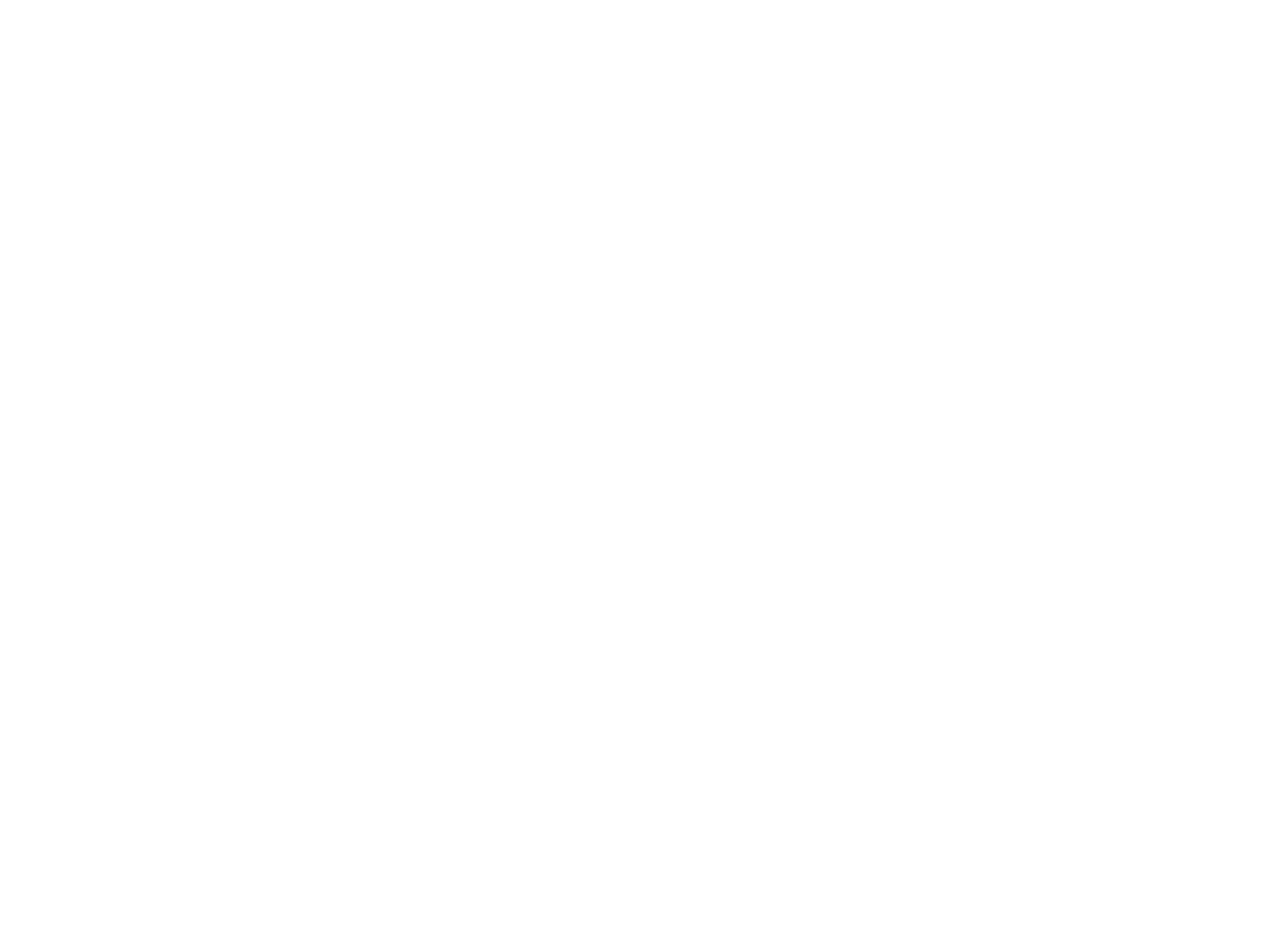
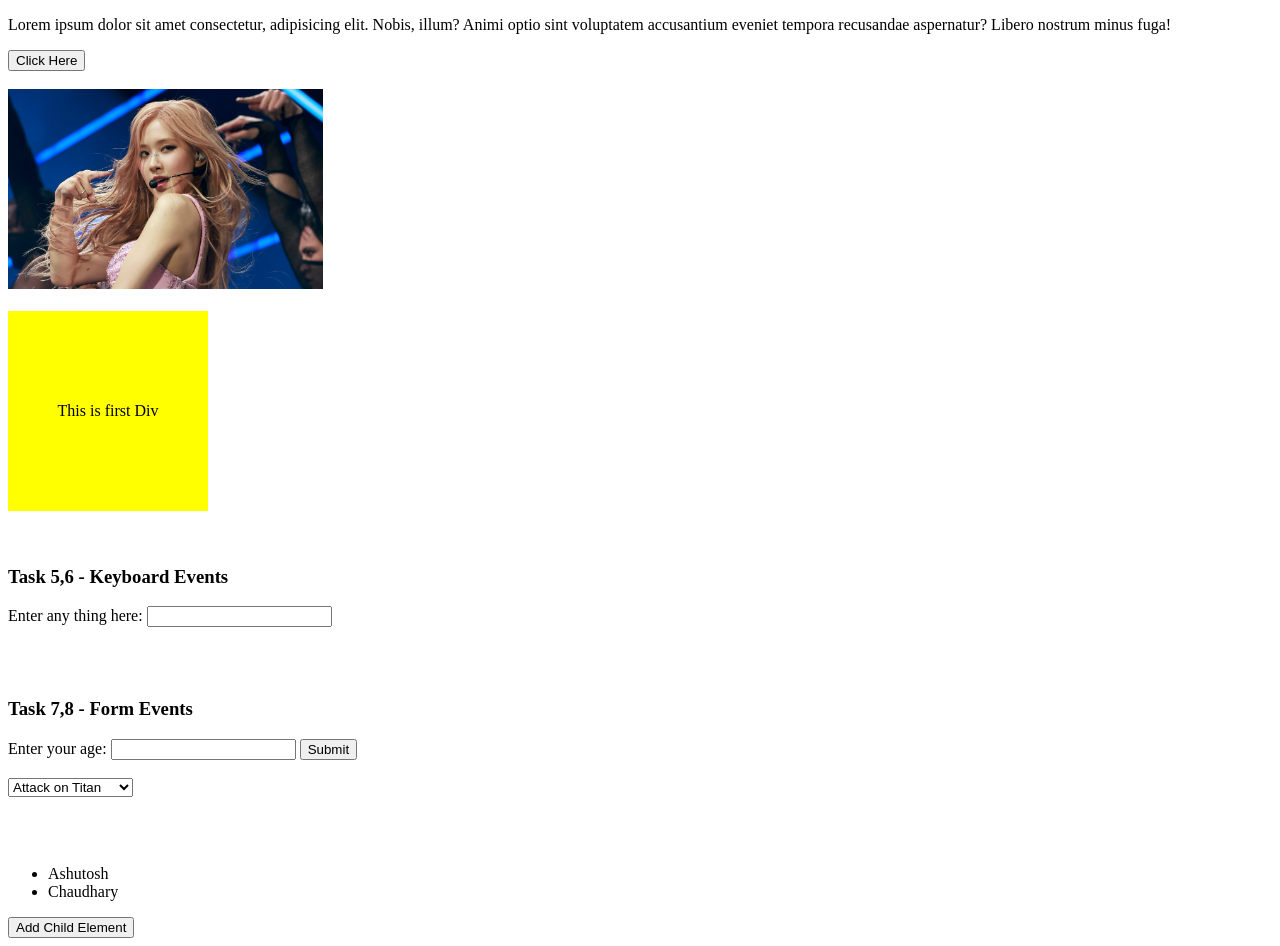
Before and after one commit to newashutosh07/30-Days-JavaScript-Challenge, a plain HTML site: page Day 10: Event Handling/index.html in a window 1280 px wide. Before the commit the page ends 800 px from the top, so only its background shows below. Drawn offline with Linux system fonts and the light colour scheme.

Commit message:
Event Handling

```diff
--- a/Day 10: Event Handling/index.html
+++ b/Day 10: Event Handling/index.html
@@ -5,9 +5,86 @@
     <meta charset="UTF-8">
     <meta name="viewport" content="width=device-width, initial-scale=1.0">
     <title>Document</title>
+    <style>
+        #img1 {
+            height: 200px;
+        }
+
+        .firstDiv {
+            height: 200px;
+            width: 200px;
+            background-color: yellow;
+            display: flex;
+            align-items: center;
+            justify-content: center;
+        }
+    </style>
 </head>
 
 <body>
+    <!-- For Task 1 -->
+
+    <p id="1stP">Lorem ipsum dolor sit amet consectetur, adipisicing elit. Nobis, illum? Animi optio sint voluptatem
+        accusantium
+        eveniet tempora recusandae aspernatur? Libero nostrum minus fuga!</p>
+    <button id="myBtn">Click Here</button>
+
+    <!-- For Task 2 -->
+    <br>
+    <br>
+    <img src="rose.jpg" alt="" id="img1">
+    <br><br>
+
+    <!-- For Task 3 -->
+    <div class="firstDiv">
+        This is first Div
+    </div>
+
+    <br><br>
+
+    <!-- Keyboard Events -->
+    <!-- For Task 5 & 6 -->
+    <h3>Task 5,6 - Keyboard Events</h3>
+    <label for="textBox">Enter any thing here: </label>
+    <input type="text" id="textBox" value="">
+    <p id="output"></p>
+
+    <br>
+    <br>
+
+    <!-- Keyboard Events -->
+    <!-- For Task 5 & 6 -->
+    <h3>Task 7,8 - Form Events</h3>
+
+    <form>
+        <label for="ageInput">Enter your age: </label>
+        <input type="number" id="ageInput" value="">
+        <input type="submit" id="submitBtn">
+        <br>
+        <br>
+        <select name="" id="animeNames">
+            <option value="Attack on Titan">Attack on Titan</option>
+            <option value="Demon Slayer">Demon Slayer</option>
+            <option value="Tokyo Revengers">Tokyo Revengers</option>
+        </select>
+    </form>
+    <p id="errMsg"></p>
+    <p id="disp%layAnime"></p>
+
+    <br>
+    <br>
+
+    <!-- Event Delegation -->
+    <!-- For Task 5 & 6 -->
+
+    <ul>
+        <li>Ashutosh</li>
+        <li>Chaudhary</li>
+    </ul>
+
+    <div id="parent">
+    </div>
+    <button id="childBtn">Add Child Element</button>
     <script src="script.js"></script>
 </body>
 
--- a/Day 10: Event Handling/script.js
+++ b/Day 10: Event Handling/script.js
@@ -0,0 +1,91 @@
+/*
+// Task 1
+let btn = document.getElementById("myBtn");
+let para = document.getElementById("1stP");
+btn.addEventListener("click", () => {
+  para.textContent = "New Text";
+});
+
+// Task 2
+let img1 = document.getElementById("img1");
+img1.addEventListener("dblclick", () => {
+  if ((img1.style.visibility = "visible")) {
+    img1.style.visibility = "hidden";
+  } else {
+    img1.style.visibility = "visible";
+  }
+});
+
+// Task 3
+let firstDiv = document.querySelector(".firstDiv");
+firstDiv.addEventListener("mouseover", () => {
+  firstDiv.style.backgroundColor = "red";
+});
+
+// Task 4
+firstDiv.addEventListener("mouseout", () => {
+  firstDiv.style.backgroundColor = "yellow";
+});
+
+// Keyboard Events
+// Task 5
+const textBox = document.getElementById("textBox");
+const output = document.getElementById("output");
+
+textBox.addEventListener("keydown", (e) => {
+  console.log(`You Pressed ${e.key}`);
+});
+
+// Task 6
+textBox.addEventListener("keyup", (e) => {
+  output.textContent = e.target.value;
+});
+
+// Form Events
+// Task 7
+let form = document.querySelector("form");
+let age = document.querySelector("#ageInput").value;
+const errorMessage = document.getElementById("errMsg");
+
+form.addEventListener("submit", (e) => {
+  if (age < 18) {
+    e.preventDefault();
+    errorMessage.textContent =
+      "You must be 18 or above to loggin to this website";
+  }
+  errorMessage.style.color = "red";
+});
+
+// Task 8
+const animeNames = document.getElementById("animeNames");
+const displayAnime = document.getElementById("displayAnime");
+
+animeNames.addEventListener("change", (e) => {
+  displayAnime.textContent = e.target.value;
+});
+
+// Task 9
+document.querySelector("ul").addEventListener("click", (e) => {
+  console.log(e.target.textContent);
+});
+
+*/
+// Task 10
+
+document.addEventListener("DOMContentLoaded", () => {
+  let childBtn = document.querySelector("#childBtn");
+  let parent = document.querySelector("#parent");
+
+  parent.addEventListener("click", (e) => {
+    if (e.target.matches(".childElement")) {
+      alert("New Element was Clicked!");
+    }
+  });
+
+  childBtn.addEventListener("click", () => {
+    let childElement = document.createElement("div");
+    childElement.classList.add("childElement");
+    childElement.textContent = "I am Child Element";
+    parent.appendChild(childElement);
+  });
+});
```
Also changed, not shown: Day 11: Promises and Async Await/index.html (added, +15 -0 lines), Day 10: Event Handling/rose.jpg (added), Day 11: Promises and Async Await/Day 11.png (added), Day 11: Promises and Async Await/script.js (added), 1 other file.
